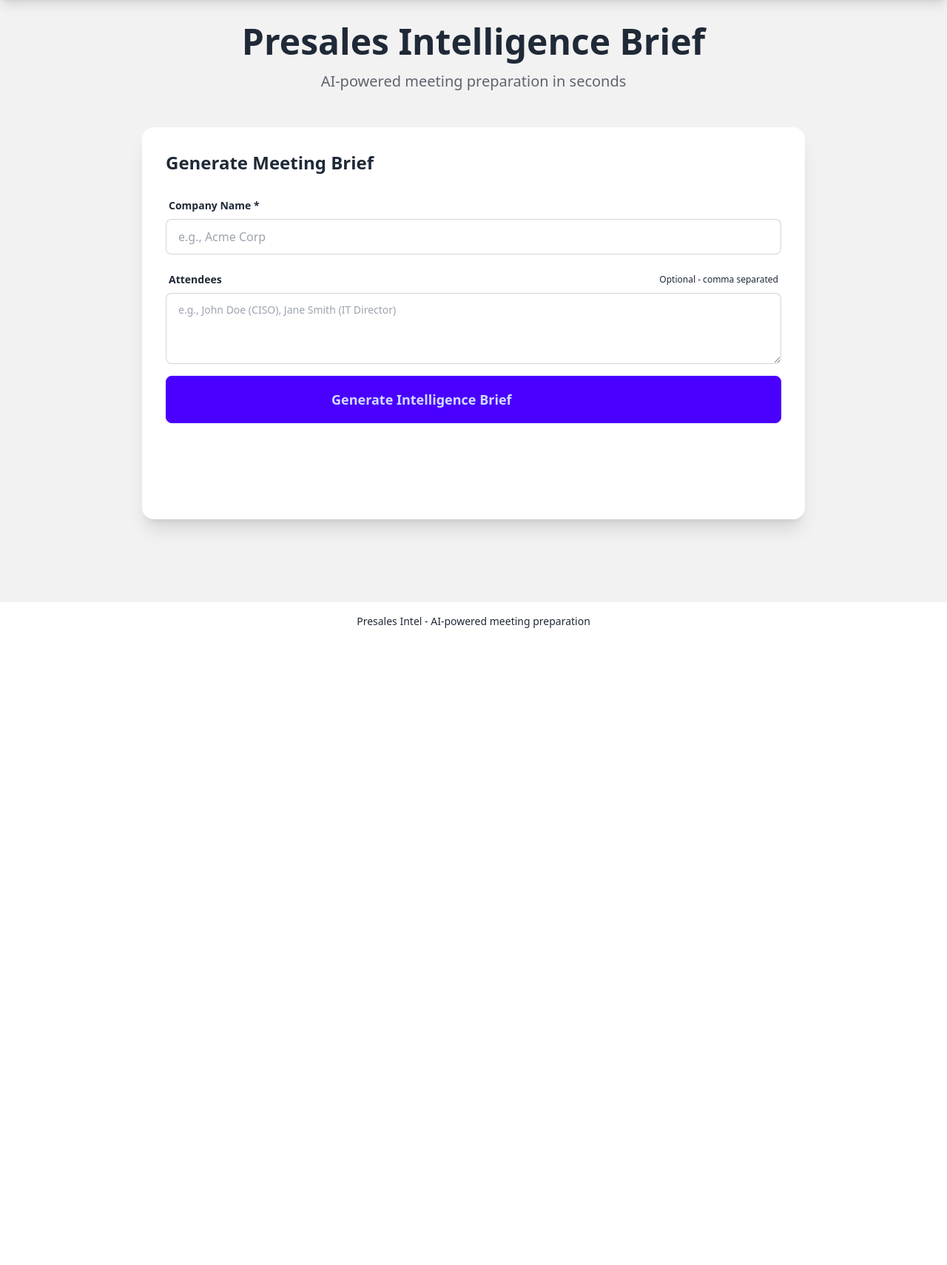
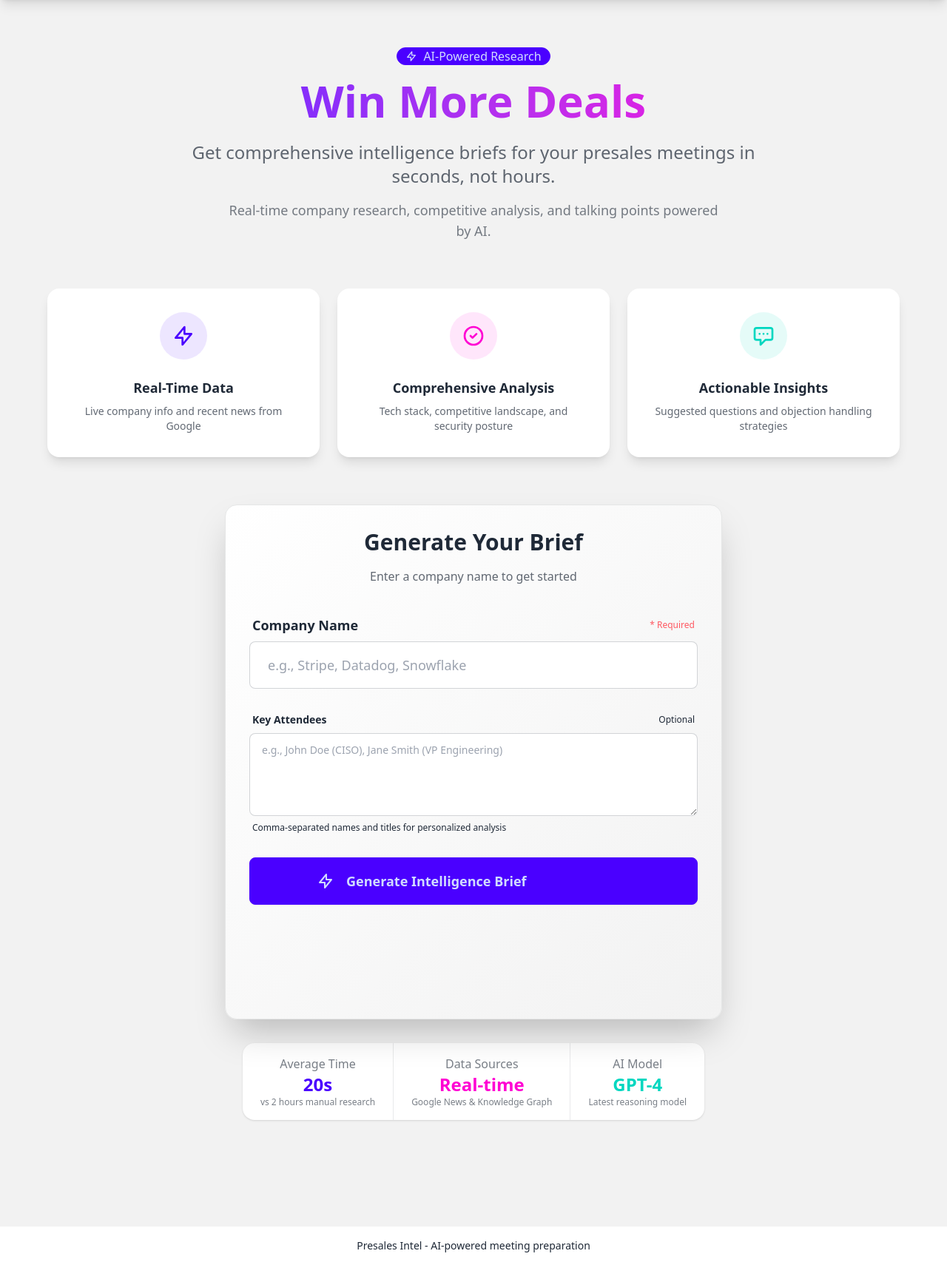
Before and after one commit to nedu-m/presales-intel, a FastAPI app: page / in a window 1280 px wide. Shown: the part 68-1778 px from the top of the page at 74% size. Before the commit the page ends 917 px from the top, so only its background shows below. Run offline with FastAPI, Linux system fonts and the light colour scheme; some libraries are stand-ins or nearby versions.

Commit message:
Enhance landing page UI with hero section, features, and better visual hierarchy

```diff
--- a/app/templates/index.html
+++ b/app/templates/index.html
@@ -3,34 +3,91 @@
 {% block title %}Generate Brief - Presales Intel{% endblock %}
 
 {% block content %}
-<div class="max-w-4xl mx-auto">
+<div class="max-w-6xl mx-auto">
     <!-- Hero section -->
-    <div class="text-center mb-12">
-        <h1 class="text-5xl font-bold mb-4">Presales Intelligence Brief</h1>
-        <p class="text-xl text-base-content/70">AI-powered meeting preparation in seconds</p>
+    <div class="text-center mb-16 mt-8">
+        <div class="inline-block mb-4">
+            <div class="badge badge-lg badge-primary gap-2">
+                <svg xmlns="http://www.w3.org/2000/svg" class="h-4 w-4" fill="none" viewBox="0 0 24 24" stroke="currentColor">
+                    <path stroke-linecap="round" stroke-linejoin="round" stroke-width="2" d="M13 10V3L4 14h7v7l9-11h-7z" />
+                </svg>
+                AI-Powered Research
+            </div>
+        </div>
+        <h1 class="text-6xl font-extrabold mb-6 bg-gradient-to-r from-primary to-secondary bg-clip-text text-transparent">
+            Win More Deals
+        </h1>
+        <p class="text-2xl text-base-content/70 mb-4 max-w-3xl mx-auto">
+            Get comprehensive intelligence briefs for your presales meetings in seconds, not hours.
+        </p>
+        <p class="text-lg text-base-content/60 max-w-2xl mx-auto">
+            Real-time company research, competitive analysis, and talking points powered by AI.
+        </p>
     </div>
 
-    <!-- Form -->
-    <div class="card bg-base-100 shadow-xl">
+    <!-- Features grid -->
+    <div class="grid md:grid-cols-3 gap-6 mb-16">
+        <div class="card bg-base-100 shadow-lg hover:shadow-xl transition-shadow">
+            <div class="card-body items-center text-center">
+                <div class="w-16 h-16 rounded-full bg-primary/10 flex items-center justify-center mb-4">
+                    <svg xmlns="http://www.w3.org/2000/svg" class="h-8 w-8 text-primary" fill="none" viewBox="0 0 24 24" stroke="currentColor">
+                        <path stroke-linecap="round" stroke-linejoin="round" stroke-width="2" d="M13 10V3L4 14h7v7l9-11h-7z" />
+                    </svg>
+                </div>
+                <h3 class="card-title text-lg">Real-Time Data</h3>
+                <p class="text-sm text-base-content/70">Live company info and recent news from Google</p>
+            </div>
+        </div>
+
+        <div class="card bg-base-100 shadow-lg hover:shadow-xl transition-shadow">
+            <div class="card-body items-center text-center">
+                <div class="w-16 h-16 rounded-full bg-secondary/10 flex items-center justify-center mb-4">
+                    <svg xmlns="http://www.w3.org/2000/svg" class="h-8 w-8 text-secondary" fill="none" viewBox="0 0 24 24" stroke="currentColor">
+                        <path stroke-linecap="round" stroke-linejoin="round" stroke-width="2" d="M9 12l2 2 4-4m6 2a9 9 0 11-18 0 9 9 0 0118 0z" />
+                    </svg>
+                </div>
+                <h3 class="card-title text-lg">Comprehensive Analysis</h3>
+                <p class="text-sm text-base-content/70">Tech stack, competitive landscape, and security posture</p>
+            </div>
+        </div>
+
+        <div class="card bg-base-100 shadow-lg hover:shadow-xl transition-shadow">
+            <div class="card-body items-center text-center">
+                <div class="w-16 h-16 rounded-full bg-accent/10 flex items-center justify-center mb-4">
+                    <svg xmlns="http://www.w3.org/2000/svg" class="h-8 w-8 text-accent" fill="none" viewBox="0 0 24 24" stroke="currentColor">
+                        <path stroke-linecap="round" stroke-linejoin="round" stroke-width="2" d="M8 10h.01M12 10h.01M16 10h.01M9 16H5a2 2 0 01-2-2V6a2 2 0 012-2h14a2 2 0 012 2v8a2 2 0 01-2 2h-5l-5 5v-5z" />
+                    </svg>
+                </div>
+                <h3 class="card-title text-lg">Actionable Insights</h3>
+                <p class="text-sm text-base-content/70">Suggested questions and objection handling strategies</p>
+            </div>
+        </div>
+    </div>
+
+    <!-- Form section -->
+    <div class="max-w-2xl mx-auto">
+        <div class="card bg-gradient-to-br from-base-100 to-base-200 shadow-2xl border border-base-300">
             <div class="card-body">
-            <h2 class="card-title text-2xl mb-4">Generate Meeting Brief</h2>
+                <h2 class="card-title text-3xl mb-2 justify-center">Generate Your Brief</h2>
+                <p class="text-center text-base-content/70 mb-6">Enter a company name to get started</p>
 
                 <form
                     hx-post="/briefs/generate"
                     hx-target="#brief-result"
                     hx-indicator="#loading"
-                class="space-y-4"
+                    class="space-y-6"
                 >
                     <!-- Company Name -->
                     <div class="form-control">
                         <label class="label">
-                        <span class="label-text font-semibold">Company Name *</span>
+                            <span class="label-text font-semibold text-lg">Company Name</span>
+                            <span class="label-text-alt text-error">* Required</span>
                         </label>
                         <input
                             type="text"
                             name="company_name"
-                        placeholder="e.g., Acme Corp"
-                        class="input input-bordered w-full"
+                            placeholder="e.g., Stripe, Datadog, Snowflake"
+                            class="input input-bordered input-lg w-full focus:input-primary"
                             required
                         />
                     </div>
@@ -38,20 +95,26 @@
                     <!-- Attendees -->
                     <div class="form-control">
                         <label class="label">
-                        <span class="label-text font-semibold">Attendees</span>
-                        <span class="label-text-alt">Optional - comma separated</span>
+                            <span class="label-text font-semibold">Key Attendees</span>
+                            <span class="label-text-alt">Optional</span>
                         </label>
                         <textarea
                             name="attendees"
-                        placeholder="e.g., John Doe (CISO), Jane Smith (IT Director)"
-                        class="textarea textarea-bordered h-24"
+                            placeholder="e.g., John Doe (CISO), Jane Smith (VP Engineering)"
+                            class="textarea textarea-bordered h-28 focus:textarea-primary"
                         ></textarea>
+                        <label class="label">
+                            <span class="label-text-alt">Comma-separated names and titles for personalized analysis</span>
+                        </label>
                     </div>
 
                     <!-- Submit Button -->
-                <div class="form-control mt-6">
-                    <button type="submit" class="btn btn-primary btn-lg w-full">
+                    <div class="form-control mt-8">
+                        <button type="submit" class="btn btn-primary btn-lg w-full text-lg">
                             <span id="loading" class="loading loading-spinner loading-md htmx-indicator"></span>
+                            <svg xmlns="http://www.w3.org/2000/svg" class="h-6 w-6 mr-2 htmx-request:hidden" fill="none" viewBox="0 0 24 24" stroke="currentColor">
+                                <path stroke-linecap="round" stroke-linejoin="round" stroke-width="2" d="M13 10V3L4 14h7v7l9-11h-7z" />
+                            </svg>
                             <span class="htmx-request:hidden">Generate Intelligence Brief</span>
                             <span class="htmx-indicator">Generating Brief...</span>
                         </button>
@@ -61,17 +124,44 @@
                     <div id="loading-message" class="htmx-indicator mt-4 alert alert-info">
                         <div>
                             <svg xmlns="http://www.w3.org/2000/svg" fill="none" viewBox="0 0 24 24" class="stroke-current flex-shrink-0 w-6 h-6 animate-spin">
-                            <path stroke-linecap="round" stroke-linejoin="round" stroke-width="2" d="M12 6v6m0 0v6m0-6h6m-6 0H6"></path>
+                                <path stroke-linecap="round" stroke-linejoin="round" stroke-width="2" d="M4 4v5h.582m15.356 2A8.001 8.001 0 004.582 9m0 0H9m11 11v-5h-.581m0 0a8.003 8.003 0 01-15.357-2m15.357 2H15" />
                             </svg>
-                        <span>Fetching real-time data and generating brief... This takes 15-30 seconds.</span>
+                            <div>
+                                <div class="font-bold">Researching company...</div>
+                                <div class="text-xs">Fetching real-time data and generating brief (15-30 seconds)</div>
+                            </div>
                         </div>
                     </div>
                 </form>
             </div>
         </div>
 
+        <!-- Quick stats -->
+        <div class="mt-8 text-center">
+            <div class="stats stats-horizontal shadow bg-base-100">
+                <div class="stat place-items-center">
+                    <div class="stat-title">Average Time</div>
+                    <div class="stat-value text-primary text-2xl">20s</div>
+                    <div class="stat-desc">vs 2 hours manual research</div>
+                </div>
+
+                <div class="stat place-items-center">
+                    <div class="stat-title">Data Sources</div>
+                    <div class="stat-value text-secondary text-2xl">Real-time</div>
+                    <div class="stat-desc">Google News & Knowledge Graph</div>
+                </div>
+
+                <div class="stat place-items-center">
+                    <div class="stat-title">AI Model</div>
+                    <div class="stat-value text-accent text-2xl">GPT-4</div>
+                    <div class="stat-desc">Latest reasoning model</div>
+                </div>
+            </div>
+        </div>
+    </div>
+
     <!-- Result area -->
-    <div id="brief-result" class="mt-8">
+    <div id="brief-result" class="mt-16">
         <!-- Brief will be inserted here via HTMX -->
     </div>
 </div>
```
Lines whose indentation alone changed are shown as unchanged.
